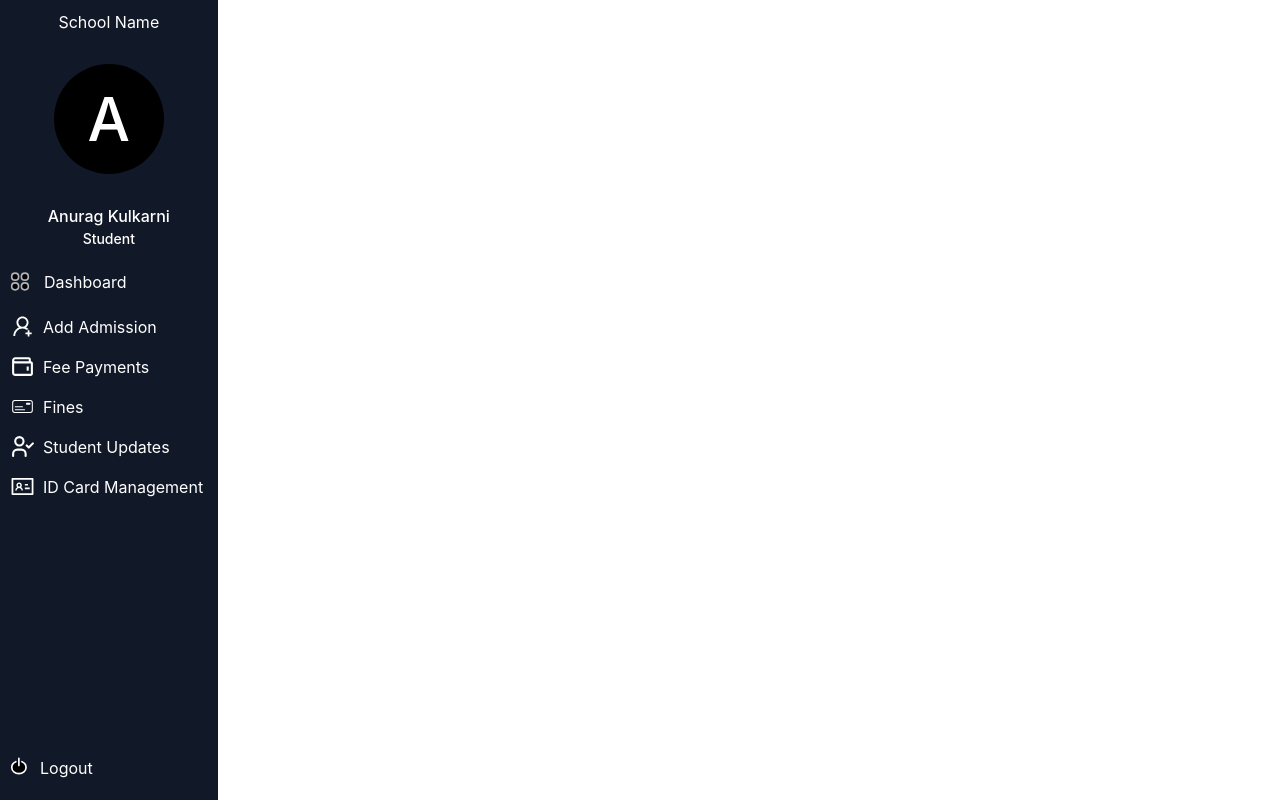
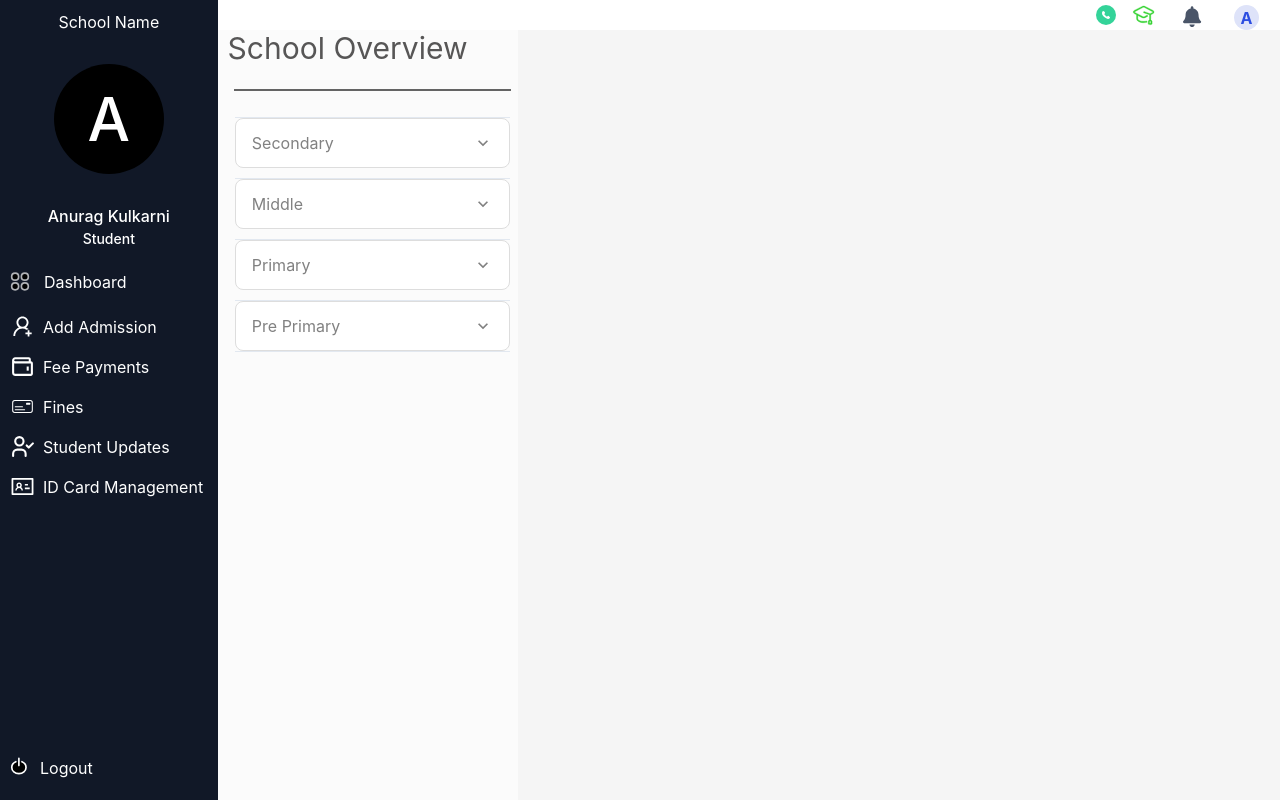
Before and after one commit to DezyNation/instituteiq, a Next.js app: page /dashboard/curriculum-progress in a window 1280 px wide. Built offline with nearby package versions, Linux system fonts and the light colour scheme.

Commit message:
Built the sidebar accordions

```diff
--- /dev/null
+++ b/src/Components/Curriculum Progress/Index/Index.jsx
@@ -0,0 +1,14 @@
+import MainPage from "@/Components/Layout Components/MainPage/MainPage";
+import { Flex } from "@chakra-ui/react";
+import React from "react";
+import LeftSide from "../LeftSide";
+
+const Index = () => {
+  return (
+    <MainPage page={"curriculum-progress"}>
+        <LeftSide />
+    </MainPage>
+  );
+};
+
+export default Index;
--- /dev/null
+++ b/src/Components/Curriculum Progress/LeftSide.jsx
@@ -0,0 +1,177 @@
+import { ChevronRightIcon } from "@chakra-ui/icons";
+import {
+  Accordion,
+  AccordionButton,
+  AccordionIcon,
+  AccordionItem,
+  AccordionPanel,
+  Box,
+  Divider,
+  Flex,
+  Heading,
+  Text,
+  VStack,
+} from "@chakra-ui/react";
+import Link from "next/link";
+import React from "react";
+import { BiLeftArrow } from "react-icons/bi";
+
+const classesData = [
+  {
+    typeName: "Secondary",
+    classes: {
+      12: {
+        Sections: ["A", "B", "C"],
+      },
+      11: {
+        sections: ["A", "B", "C"],
+      },
+    },
+  },
+  {
+    typeName: "Middle",
+    classes: {
+      8: {
+        Sections: ["A", "B", "C"],
+      },
+      7: {
+        sections: ["A", "B", "C"],
+      },
+      6: {
+        sections: ["A", "B", "C"],
+      },
+    },
+  },
+  {
+    typeName: "Primary",
+    classes: {
+      5: {
+        Sections: ["A", "B", "C"],
+      },
+      4: {
+        sections: ["A", "B", "C"],
+      },
+      3: {
+        sections: ["A", "B", "C"],
+      },
+      2: {
+        sections: ["A", "B", "C"],
+      },
+      1: {
+        sections: ["A", "B", "C"],
+      },
+    },
+  },
+  {
+    typeName: "Pre Primary",
+    classes: {
+      Kindergarden: {
+        Sections: ["A", "B", "C"],
+      },
+    },
+  },
+];
+
+const LeftSide = () => {
+  return (
+    <VStack
+      w="300px"
+      bg="#fbfbfb"
+      pl="10px"
+      h="100vh"
+      top="0"
+      position={"relative"}
+    >
+      <Heading
+        as="h2"
+        fontSize={"30px"}
+        fontWeight="400"
+        color={"#575656"}
+        mb="15px"
+        w="100%"
+      >
+        School Overview
+      </Heading>
+      <Divider border="1px solid black" w="95%" />
+      <Accordion
+        defaultIndex={[]}
+        allowMultiple
+        w="95%"
+        transform={"translatey(18px)"}
+      >
+        {classesData.map((type) => {
+          return (
+            <AccordionItem mb="10px">
+              <h2>
+                <AccordionButton
+                  h="50px"
+                  color={"#818181"}
+                  border="1px solid #DDDDDD"
+                  bg="#fff"
+                  borderRadius="8px"
+                >
+                  <Box as="span" flex="1" textAlign="left" color={"#818181"}>
+                    {type.typeName}
+                  </Box>
+                  <AccordionIcon />
+                </AccordionButton>
+              </h2>
+              {Object.entries(type.classes).map((className) => {
+                return (
+                  <AccordionPanel p={0}>
+                    <Accordion defaultIndex={[]} allowMultiple mt="8px">
+                      <AccordionItem w={"100%"}>
+                        <AccordionButton
+                          h="50px"
+                          border="1px solid #DDDDDD"
+                          bg="#fff"
+                          borderRadius="8px"
+                          color="#818181"
+                          w="95%"
+                          mx="auto"
+                        >
+                          <Box
+                            as="span"
+                            flex="1"
+                            textAlign="left"
+                            color={"#818181"}
+                          >
+                            {className[0]}
+                          </Box>
+                          <AccordionIcon />
+                        </AccordionButton>
+                        {Object.entries(className[1])[0][1].map(
+                          (section, index) => {
+                            return (
+                              <AccordionPanel w="95%" mx="auto">
+                                <Flex
+                                  alignItems={"center"}
+                                  bg={index === 0 ? "#59A2E6" : ""}
+                                  color={index === 0 ? "#fff" : "#818181"}
+                                  p="8px"
+                                  borderRadius={"8px"}
+                                >
+                                  <Text>{`Section ${section}`}</Text>
+                                  <ChevronRightIcon ml="auto" />
+                                </Flex>
+                              </AccordionPanel>
+                            );
+                          }
+                        )}
+                        <AccordionPanel>
+                          <Link href="" style={{color:"#1c80DD"}}>+Add new section</Link>
+                        </AccordionPanel>
+                      </AccordionItem>
+                    </Accordion>
+                  </AccordionPanel>
+                );
+              })}
+            </AccordionItem>
+          );
+        })}
+      </Accordion>
+    </VStack>
+  );
+};
+
+export default LeftSide;
--- a/src/Components/Layout Components/MainPage/MainPage.jsx
+++ b/src/Components/Layout Components/MainPage/MainPage.jsx
@@ -17,15 +17,15 @@ const MainPage = (props) => {
       overflow="auto"
     >
       <Header />
-      <Box w="90%" alignSelf="center" bg="#f5f5f5">
-        <Heading
+      <Box w={props.page==="curriculum-progress"?"100%":"90%"} alignSelf="center" bg="#f5f5f5">
+        {props.page!=="curriculum-progress" && <Heading
           as={"h1"}
           fontWeight="400"
           fontSize={"xx-large"}
           my="30px"
         >
           {props.heading}
-        </Heading>
+        </Heading>}
         {props.children}
       </Box>
     </Flex>
--- a/src/pages/dashboard/curriculum-progress/index.js
+++ b/src/pages/dashboard/curriculum-progress/index.js
@@ -1,3 +1,4 @@
+import Index from "@/Components/Curriculum Progress/Index/Index";
 import CPSidebar from "@/Components/Layout Components/Sidebar/CPSidebar";
 import { Flex } from "@chakra-ui/react";
 
@@ -6,6 +7,7 @@ export default function Home() {
     <>
       <Flex>
         <CPSidebar />
+        <Index />
       </Flex>
     </>
   );
```
